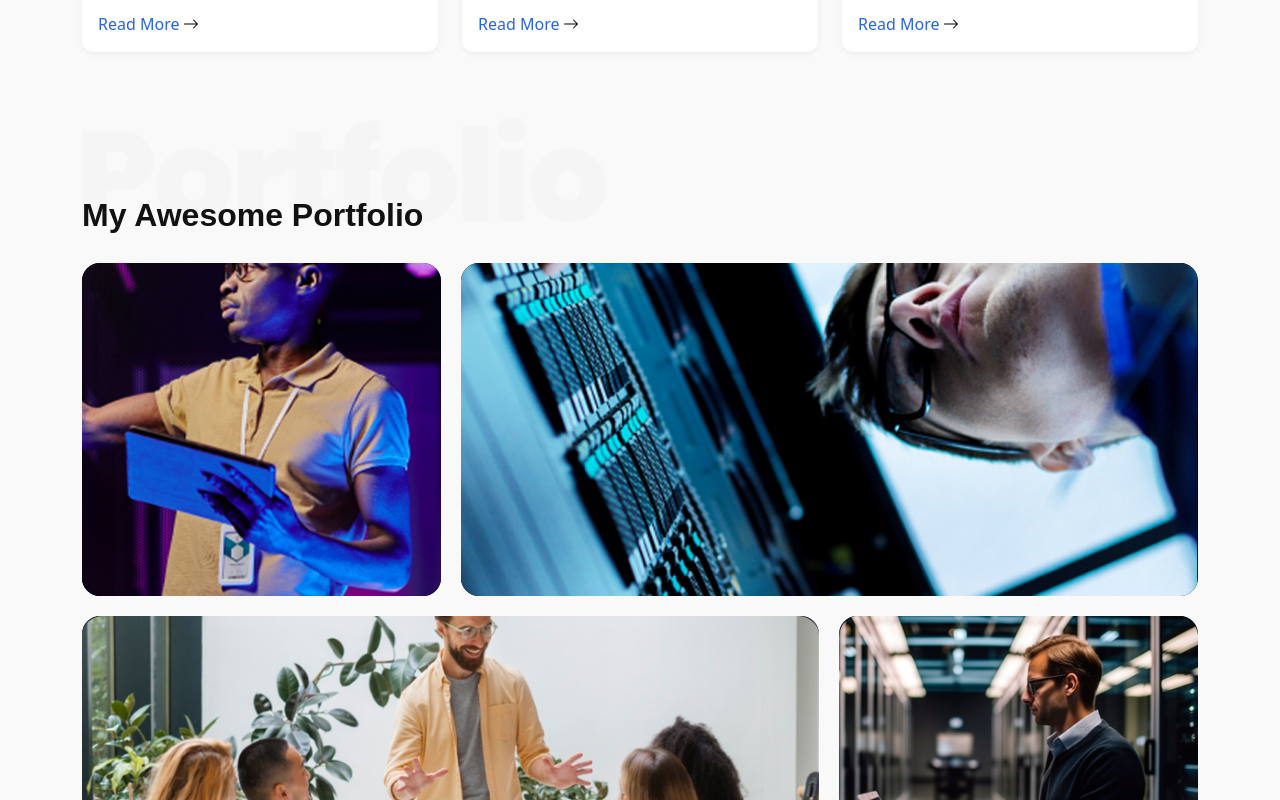
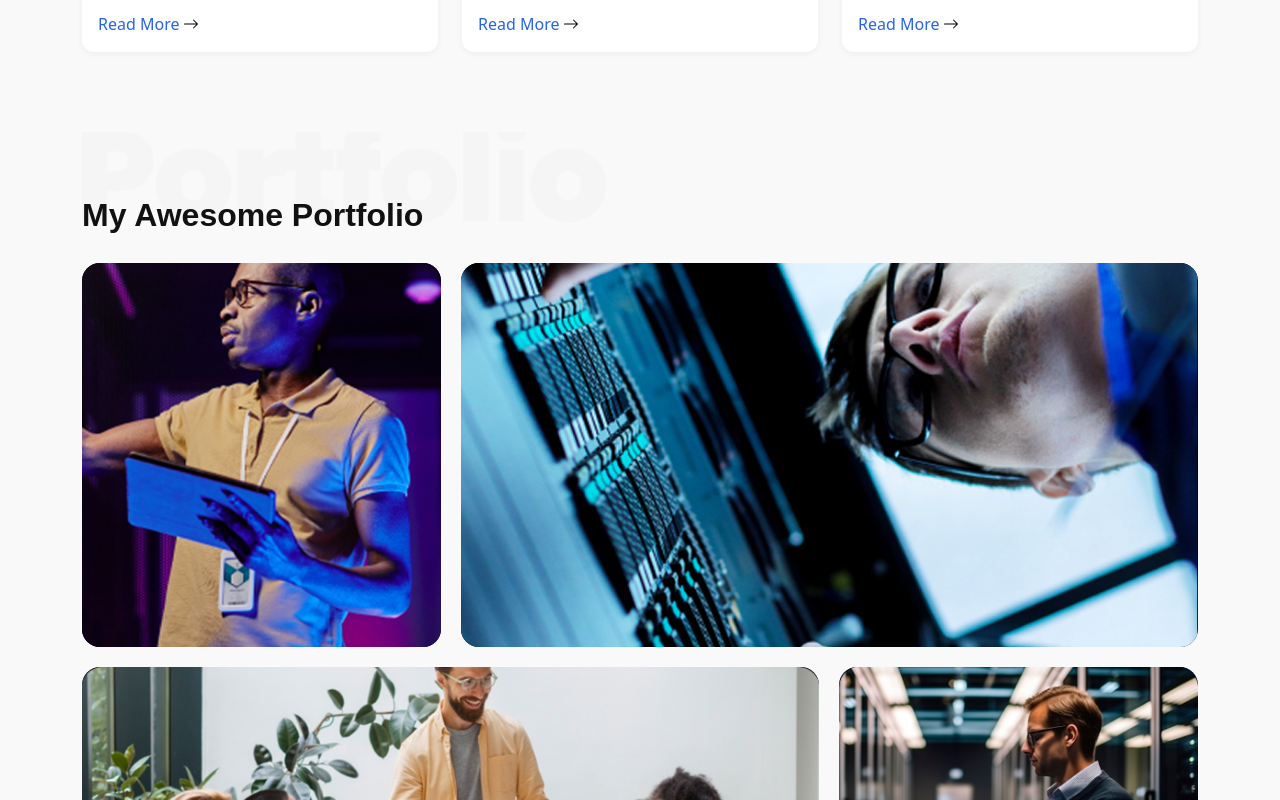
Before and after one commit to Misbahgithub1/orm-systems, a Next.js app: page / in a window 1280 px wide. Shown: the part 1320-2120 px from the top of the page. Built offline with nearby package versions, Linux system fonts and the light colour scheme; a web font is replaced by a local one.

Commit message:
ui fixes
ui fixes

```diff
--- a/src/app/components/Portfolio/Portfolio.module.scss
+++ b/src/app/components/Portfolio/Portfolio.module.scss
@@ -3,6 +3,7 @@
 .portfolioWrapper {
   padding: 4rem 0;
   background-color: #f9f9f9;
+  overflow-x: hidden;
 
   h2 {
     font-family: 'Poppins', sans-serif;
@@ -43,7 +44,7 @@
   // Base + per-row heights (desktop). Row-1 and Row-2 are intentionally taller
   // to reduce cropping while keeping both tiles in a row perfectly equal height.
   --row-base: clamp(220px, 22vw, 320px);
-  --row-1: clamp(280px, 26vw, 420px);
+  --row-1: clamp(320px, 30vw, 480px);
   --row-2: clamp(260px, 24vw, 380px);
   grid-auto-rows: auto;
 }
@@ -98,6 +99,10 @@
 @media (max-width: 991.98px) {
   .portfolioWrapper {
     padding: 3.5rem 0;
+
+
+
+
   }
 
   .portfolioGrid {
@@ -111,6 +116,12 @@
 @media (max-width: 767.98px) {
   .portfolioWrapper {
     padding: 3rem 1rem;
+
+    h2 {
+      &::after {
+        display: none;
+      }
+    }
   }
 
   .portfolioGrid {
@@ -118,6 +129,14 @@
     --row-base: clamp(200px, 56vw, 320px);
     --row-1: var(--row-base);
     --row-2: var(--row-base);
+  }
+
+  // On mobile: force every tile to the same height (no special row heights)
+  .portfolioGrid > .imageCard:nth-child(1),
+  .portfolioGrid > .imageCard:nth-child(2),
+  .portfolioGrid > .imageCard:nth-child(3),
+  .portfolioGrid > .imageCard:nth-child(4) {
+    height: var(--row-base);
   }
 
   .imageCard {
```
